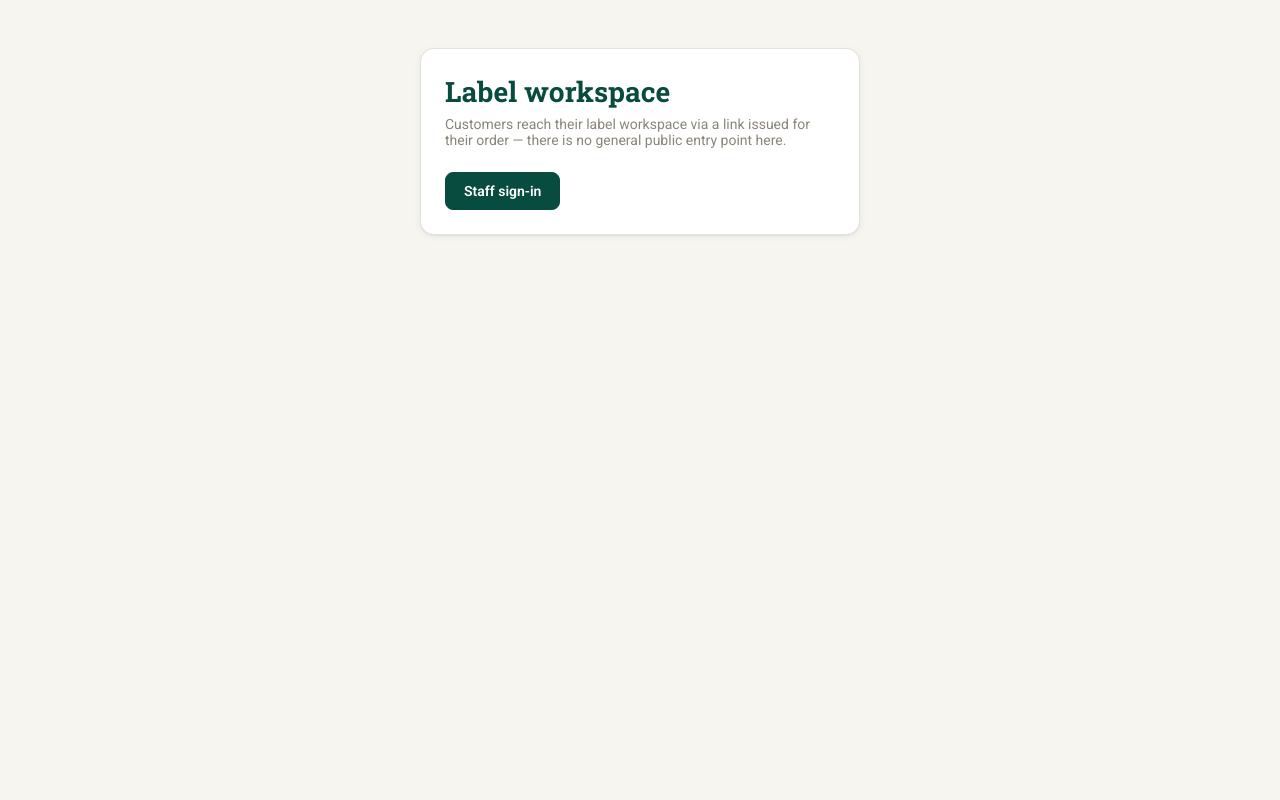
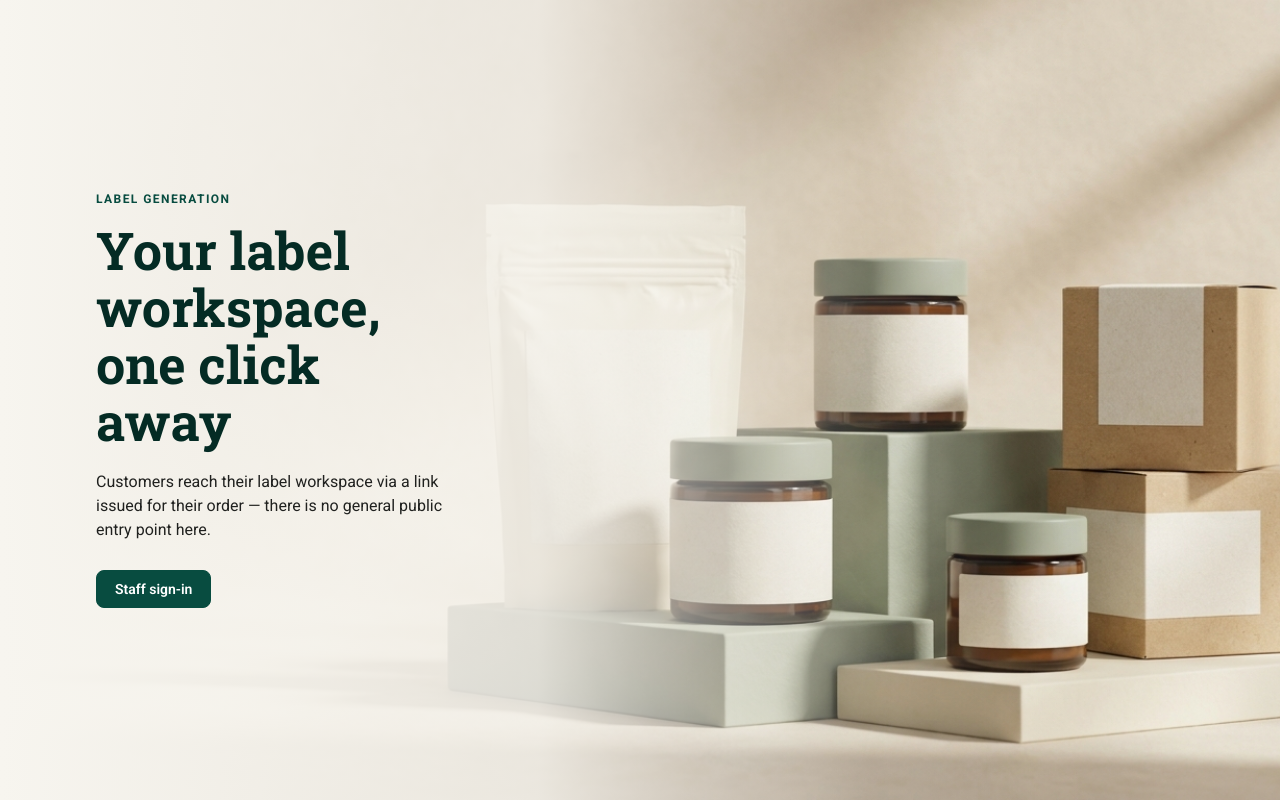
Before and after one commit to design459/label-self-serve-platform, a Next.js app: page / in a window 1280 px wide. Built offline with nearby package versions, Linux system fonts and the light colour scheme.

Commit message:
Add full-bleed hero landing page matching the marketing site's layout
Generated a generic, unbranded packaging photo (no fictional brand on
it) for the background, with the same left-aligned headline + subtitle
+ CTA composition and cream scrim as the esilkroute.com.lk hero.

```diff
--- a/app/globals.css
+++ b/app/globals.css
@@ -409,3 +409,76 @@ table.review-table th {
   align-items: baseline;
   gap: 8px;
 }
+
+/* Landing hero — full-bleed packaging photography with a left-to-right
+   cream scrim so the headline/CTA stay legible over the image, matching
+   the marketing site's hero treatment. */
+.hero {
+  position: relative;
+  min-height: 100vh;
+  overflow: hidden;
+  display: flex;
+  align-items: center;
+}
+
+.hero-bg {
+  position: absolute;
+  inset: 0;
+  width: 100%;
+  height: 100%;
+  object-fit: cover;
+  object-position: center;
+}
+
+.hero-scrim {
+  position: absolute;
+  inset: 0;
+  background: linear-gradient(90deg, var(--bg) 0%, rgba(247, 245, 239, 0.85) 42%, rgba(247, 245, 239, 0.15) 68%, transparent 85%);
+}
+
+.hero-content {
+  position: relative;
+  z-index: 1;
+  max-width: 560px;
+  padding: 0 min(8vw, 96px);
+}
+
+.hero-eyebrow {
+  font-size: 12px;
+  font-weight: 700;
+  letter-spacing: 0.12em;
+  text-transform: uppercase;
+  color: var(--accent);
+  margin: 0 0 16px;
+}
+
+.hero-heading {
+  font-family: var(--font-heading);
+  font-weight: 700;
+  color: var(--accent-dark);
+  font-size: clamp(32px, 5vw, 52px);
+  line-height: 1.1;
+  margin: 0 0 20px;
+}
+
+.hero-subtitle {
+  color: var(--ink);
+  font-size: 16px;
+  line-height: 1.5;
+  margin: 0 0 28px;
+  max-width: 440px;
+}
+
+@media (max-width: 720px) {
+  .hero {
+    min-height: 90vh;
+    align-items: flex-start;
+    padding-top: 18vh;
+  }
+  .hero-scrim {
+    background: linear-gradient(180deg, var(--bg) 0%, var(--bg) 38%, rgba(247, 245, 239, 0.55) 55%, transparent 75%);
+  }
+  .hero-content {
+    max-width: 100%;
+  }
+}
--- a/app/page.tsx
+++ b/app/page.tsx
@@ -2,10 +2,17 @@ import Link from "next/link";
 
 export default function HomePage() {
   return (
-    <div className="page-narrow">
-      <div className="card">
-        <h1>Label workspace</h1>
-        <p className="subtitle">
+    <div className="hero">
+      <img className="hero-bg" src="/hero/packaging-hero.png" alt="" />
+      <div className="hero-scrim" />
+      <div className="hero-content">
+        <p className="hero-eyebrow">Label generation</p>
+        <h1 className="hero-heading">
+          Your label workspace,
+          <br />
+          one click away
+        </h1>
+        <p className="hero-subtitle">
           Customers reach their label workspace via a link issued for their order — there is no general
           public entry point here.
         </p>
```
Also changed, not shown: public/hero/packaging-hero.png (added).
